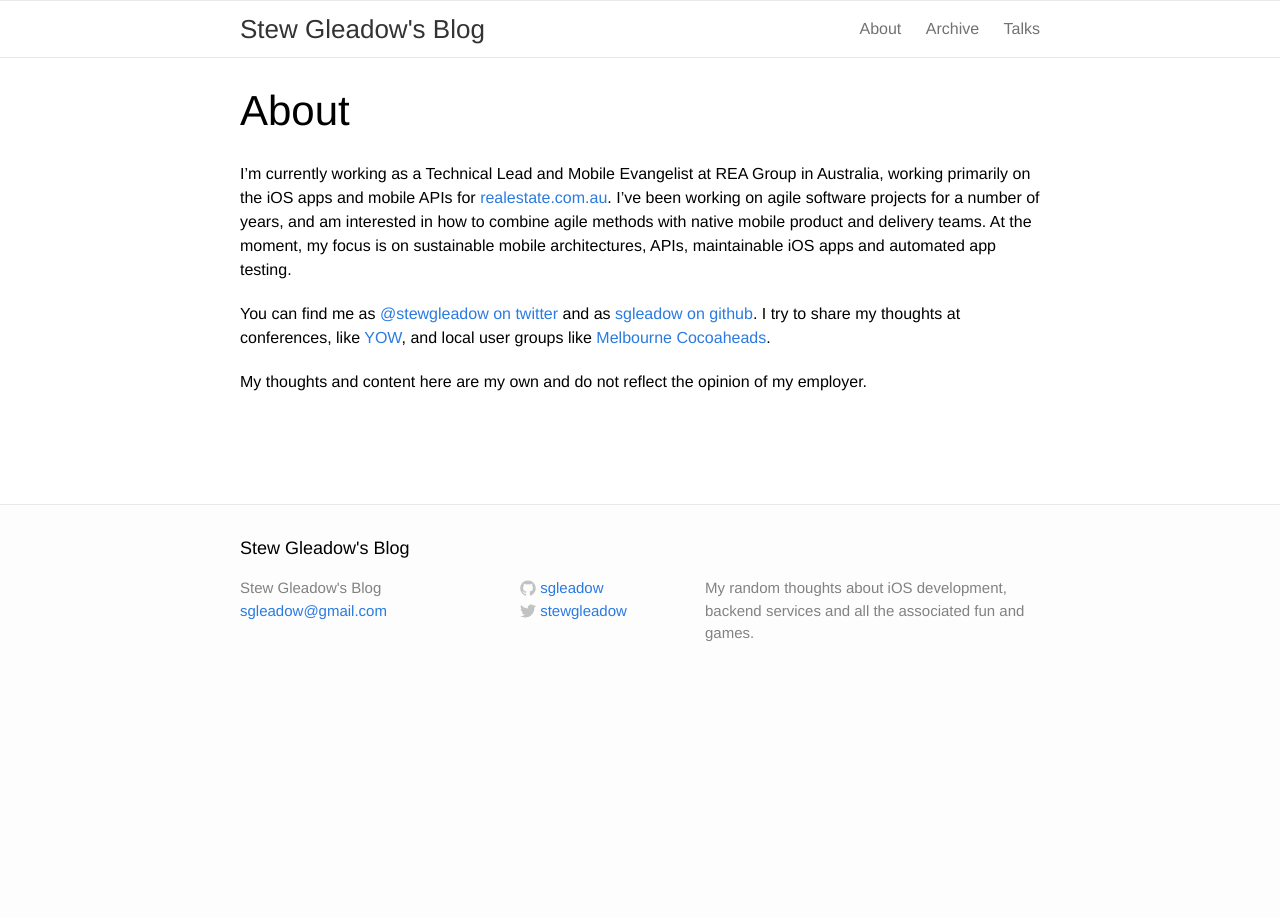
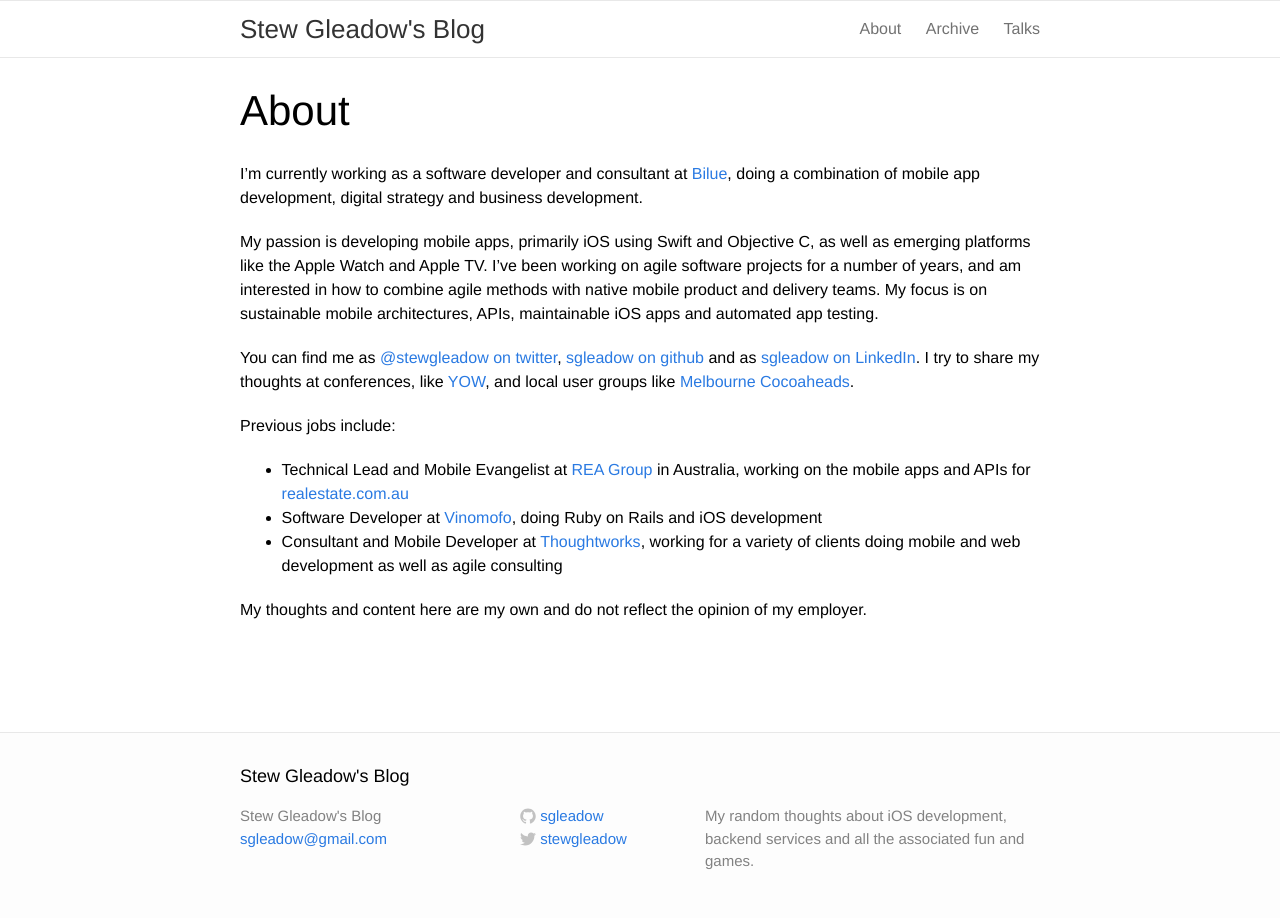
Before and after one commit to sgleadow/sgleadow.github.io, a Jekyll site: the page built from about.md, in a window 1280 px wide. Built offline with Jekyll 4.4.1, drawn with Linux system fonts in a browser that asks for light colours; Markdown is read by kramdown in place of the engine named in the settings.

Commit message:
Update about page to reflect current job

```diff
--- a/about.md
+++ b/about.md
@@ -4,8 +4,16 @@
 permalink: /about/
 ---
 
-I'm currently working as a Technical Lead and Mobile Evangelist at REA Group in Australia, working primarily on the iOS apps and mobile APIs for [realestate.com.au](http://www.realestate.com.au). I've been working on agile software projects for a number of years, and am interested in how to combine agile methods with native mobile product and delivery teams. At the moment, my focus is on sustainable mobile architectures, APIs, maintainable iOS apps and automated app testing.
+I'm currently working as a software developer and consultant at [Bilue](http://bilue.com.au), doing a combination of mobile app development, digital strategy and business development.
 
-You can find me as [@stewgleadow on twitter](https://twitter.com/stewgleadow) and as [sgleadow on github](https://github.com/sgleadow). I try to share my thoughts at conferences, like [YOW](http://yowconference.com.au), and local user groups like [Melbourne Cocoaheads](http://www.melbournecocoaheads.com/).
+My passion is developing mobile apps, primarily iOS using Swift and Objective C, as well as emerging platforms like the Apple Watch and Apple TV. I've been working on agile software projects for a number of years, and am interested in how to combine agile methods with native mobile product and delivery teams. My focus is on sustainable mobile architectures, APIs, maintainable iOS apps and automated app testing.
+
+You can find me as [@stewgleadow on twitter](https://twitter.com/stewgleadow), [sgleadow on github](https://github.com/sgleadow) and as [sgleadow on LinkedIn](https://au.linkedin.com/in/sgleadow). I try to share my thoughts at conferences, like [YOW](http://yowconference.com.au), and local user groups like [Melbourne Cocoaheads](http://www.melbournecocoaheads.com/).
+
+Previous jobs include:
+
+- Technical Lead and Mobile Evangelist at [REA Group](http://www.rea-group.com) in Australia, working on the mobile apps and APIs for [realestate.com.au](https://realestate.com.au)
+- Software Developer at [Vinomofo](https://vinomofo.com), doing Ruby on Rails and iOS development
+- Consultant and Mobile Developer at [Thoughtworks](https://www.thoughtworks.com), working for a variety of clients doing mobile and web development as well as agile consulting
 
 My thoughts and content here are my own and do not reflect the opinion of my employer.
```
